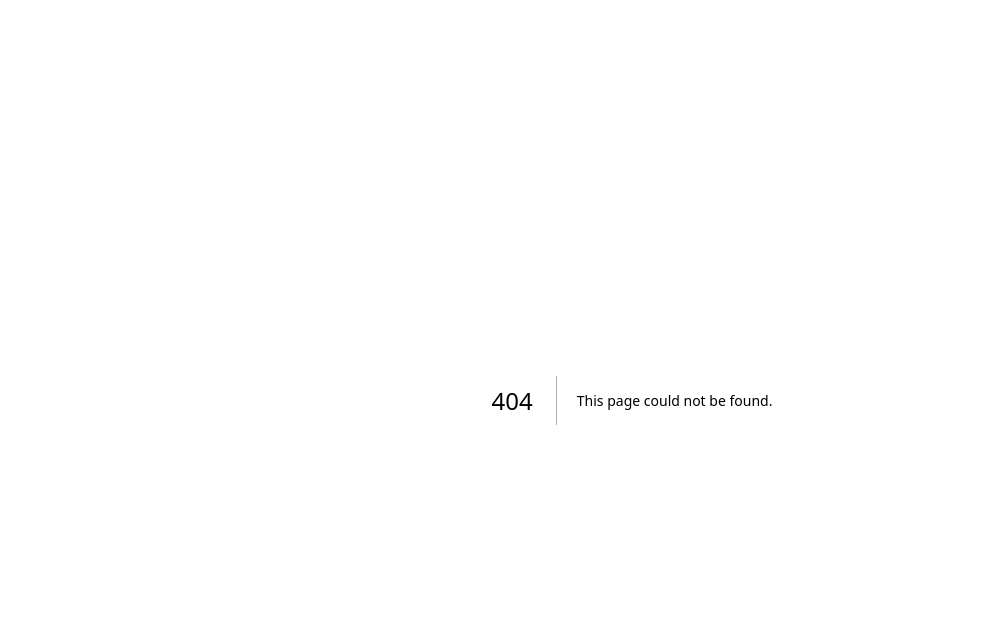
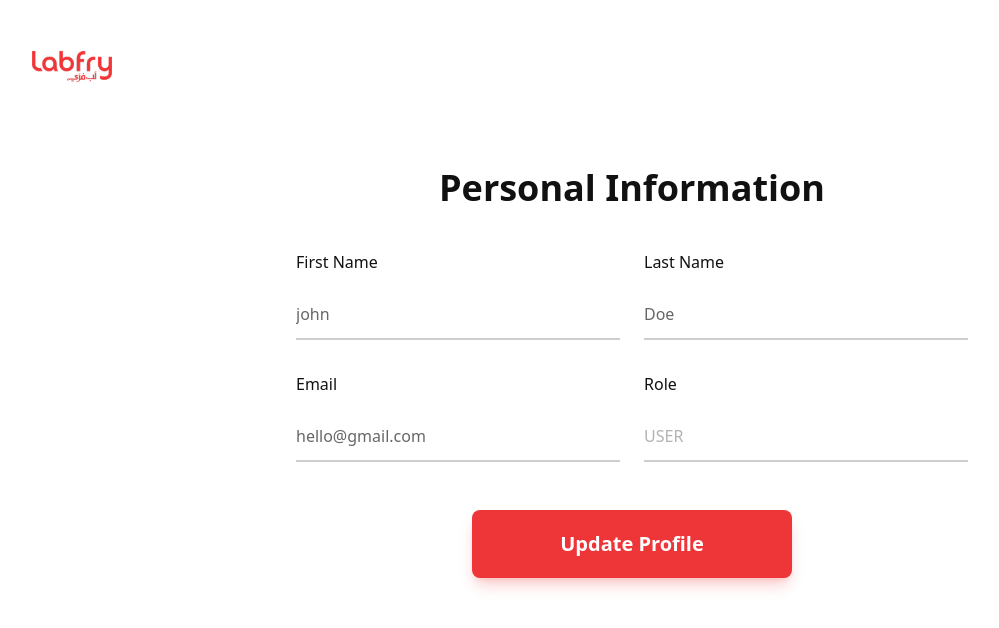
Before and after one commit to shamimthedev/labfry, a Next.js app: page /profile in a window 1280 px wide. Before the commit this address had no page. Shown: the top 628 px of the page, without its empty margins (8-1007 px from the left). Built offline with nearby package versions, Linux system fonts and the light colour scheme.

Commit message:
add profile page

```diff
--- /dev/null
+++ b/app/profile/page.tsx
@@ -0,0 +1,138 @@
+// app/profile/page.tsx
+'use client';
+
+import Link from 'next/link';
+import Image from 'next/image';
+import { useState } from 'react';
+import Button from '../components/Button';
+
+export default function ProfilePage() {
+  const [formData, setFormData] = useState({
+    firstName: 'john',
+    lastName: 'Doe',
+    email: 'hello@gmail.com',
+    role: 'USER'
+  });
+
+  const handleChange = (e: React.ChangeEvent<HTMLInputElement>) => {
+    setFormData({
+      ...formData,
+      [e.target.name]: e.target.value
+    });
+  };
+
+  const handleSubmit = (e: React.FormEvent) => {
+    e.preventDefault();
+    console.log('Profile updated:', formData);
+    // Handle profile update logic here
+  };
+
+  return (
+    <div className="min-h-screen bg-primary-white px-4 py-8">
+      {/* Logo */}
+      <div className="mb-12 md:mb-16">
+        <Link href="/">
+          <Image
+            src="/labfry-logo.png"
+            alt="Labfry"
+            width={182}
+            height={98}
+            className="w-28 md:w-32 h-auto"
+            priority
+          />
+        </Link>
+      </div>
+
+      {/* Content Container */}
+      <div className="max-w-2xl mx-auto">
+        <h1 className="text-3xl md:text-4xl font-bold text-primary-black leading-tight mb-8 md:mb-10 text-center">
+          Personal Information
+        </h1>
+
+        <form onSubmit={handleSubmit} className="space-y-8">
+          {/* Name Fields Row */}
+          <div className="grid grid-cols-1 md:grid-cols-2 gap-6">
+            {/* First Name */}
+            <div>
+              <label htmlFor="firstName" className="block text-primary-black mb-4 leading-6 font-medium">
+                First Name
+              </label>
+              <input
+                type="text"
+                id="firstName"
+                name="firstName"
+                value={formData.firstName}
+                placeholder="John"
+                onChange={handleChange}
+                className="w-full px-0 py-3 border-0 border-b-2 border-border-light focus:outline-none focus:border-primary-red bg-transparent text-primary-gray transition-colors"
+              />
+            </div>
+
+            {/* Last Name */}
+            <div>
+              <label htmlFor="lastName" className="block text-primary-black mb-4 leading-6 font-medium">
+                Last Name
+              </label>
+              <input
+                type="text"
+                id="lastName"
+                name="lastName"
+                value={formData.lastName}
+                placeholder="Doe"
+                onChange={handleChange}
+                className="w-full px-0 py-3 border-0 border-b-2 border-border-light focus:outline-none focus:border-primary-red bg-transparent text-primary-gray transition-colors"
+              />
+            </div>
+          </div>
+
+          {/* Email and Role Row */}
+          <div className="grid grid-cols-1 md:grid-cols-2 gap-6">
+            {/* Email */}
+            <div>
+              <label htmlFor="email" className="block text-primary-black mb-4 leading-6 font-medium">
+                Email
+              </label>
+              <input
+                type="email"
+                id="email"
+                name="email"
+                value={formData.email}
+                placeholder="hello@gmail.com"
+                onChange={handleChange}
+                className="w-full px-0 py-3 border-0 border-b-2 border-border-light focus:outline-none focus:border-primary-red bg-transparent text-primary-gray transition-colors"
+              />
+            </div>
+
+            {/* Role */}
+            <div>
+              <label htmlFor="role" className="block text-primary-black mb-4 leading-6 font-medium">
+                Role
+              </label>
+              <input
+                type="text"
+                id="role"
+                name="role"
+                value={formData.role}
+                placeholder="USER"
+                onChange={handleChange}
+                disabled
+                className="w-full px-0 py-3 border-0 border-b-2 border-border-light focus:outline-none bg-transparent text-primary-gray/50 cursor-not-allowed"
+              />
+            </div>
+          </div>
+
+          {/* Update Button */}
+          <div className="pt-4">
+            <Button
+              type="submit"
+              variant="primary"
+              className="max-w-xs mx-auto py-3.5 rounded-lg"
+            >
+              Update Profile
+            </Button>
+          </div>
+        </form>
+      </div>
+    </div>
+  );
+}
```
